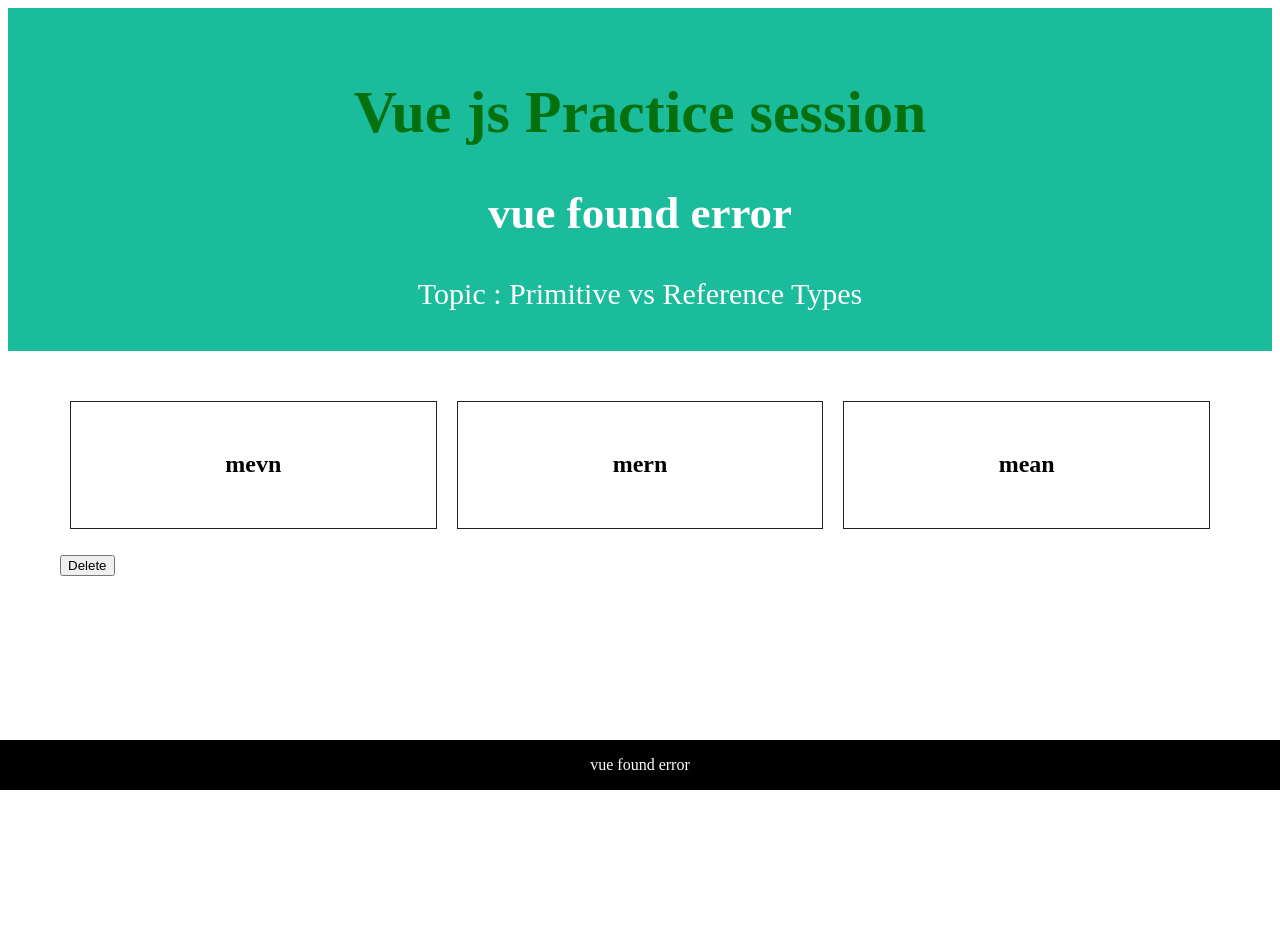
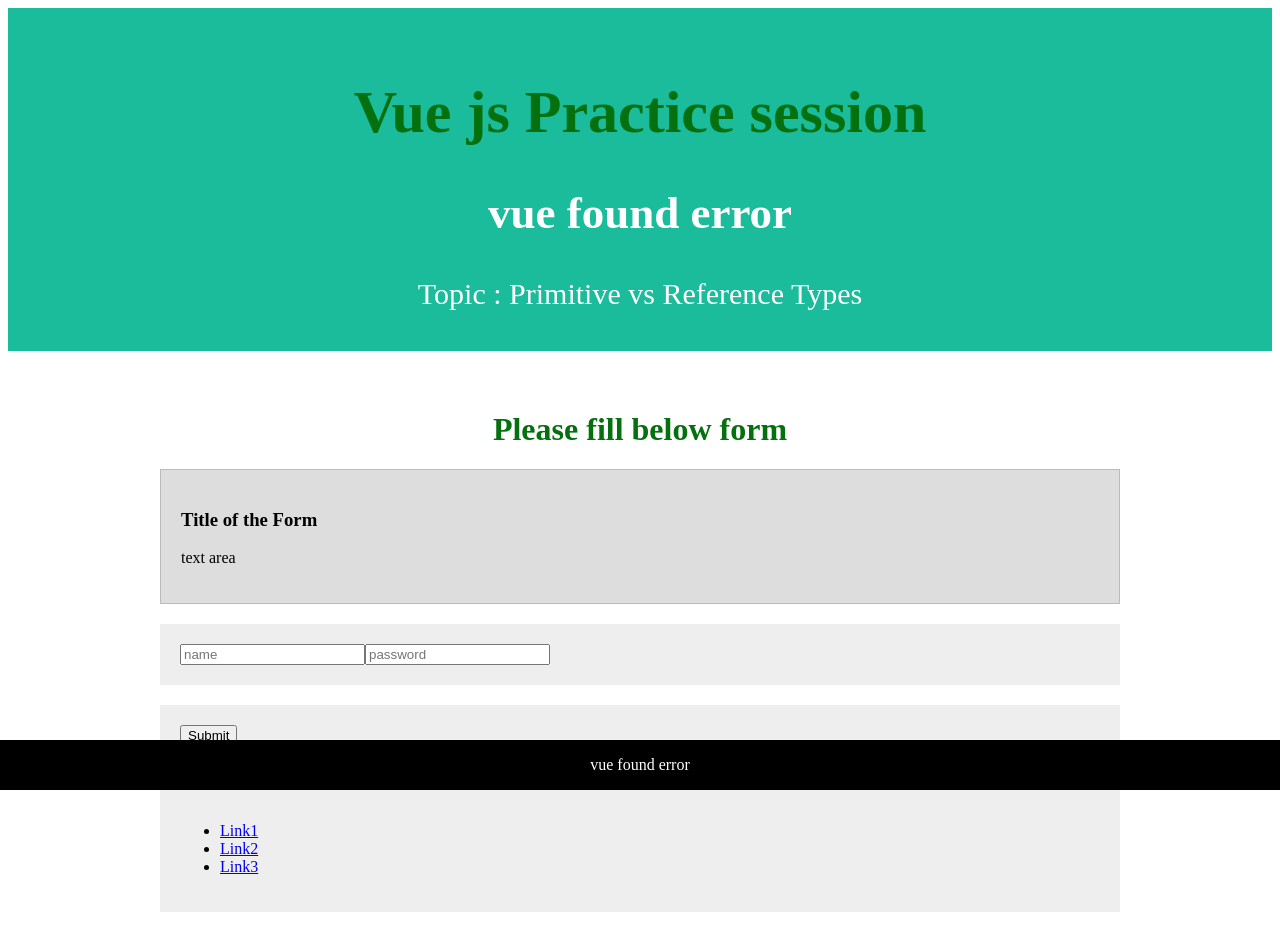
Before and after one commit to Usman209/Vue, a Vue app: page / in a window 1280 px wide. Shown: the top 952 px of the page. Before the commit the page ends 800 px from the top, so only its background shows below. Built offline with nearby package versions, Linux system fonts and the light colour scheme.

Commit message:
slot : html pass from one component to other
useful : say some one front developer create form . but the text where use e.g heading , paragraph or link like about..etc. already we defined in slot. so instead creating new . frontend developer can use this. this can be done using slot

```diff
--- a/src/App.vue
+++ b/src/App.vue
@@ -7,6 +7,26 @@
   <!-- <p>{{welcome()}}</p> -->
   <!-- <codey> </codey> -->
   <!-- <codeylocal> </codeylocal> -->
+
+<div>
+  <helperForm>
+    <div slot="form-header">
+   <h3>Title of the Form</h3>
+   <p>text area</p>
+    </div>
+        <div slot="form-field">
+    <input type="text" placeholder="name" required>
+    <input type="text" placeholder="password" required>
+
+        </div>
+                <div slot="form-control">
+                <button v-on:click="submit">Submit</button>
+                </div>
+
+
+  </helperForm>
+</div>
+
 
 <header-text v-bind:HeaderText="HeaderText" ></header-text>
 <!-- <hr> -->
@@ -23,14 +43,14 @@
 // import CodeLocal from './components/CodeLocal'
 import footer from './components/footer'
 import HeaderText from './components/Headertext'
-
+import helperForm from './components/helperForm'
 
 export default {
 
  components:{
    'app-footer':footer,
    'header-text':HeaderText,
-
+   'helperForm':helperForm
   //  'codeylocal':CodeLocal
 
  } ,
--- /dev/null
+++ b/src/components/helperForm.vue
@@ -0,0 +1,67 @@
+<template>
+<div>
+    <h1>Please fill below form</h1>
+    <form>
+<div id="form-header">
+    <slot name="form-header"></slot>
+</div>
+<div id="form-field">
+<slot name="form-field"></slot>
+
+</div>
+
+<div id="form-control">
+
+    <slot name="form-control"></slot>
+
+</div>
+
+<div id="usefull links">
+<ul>
+    <li><a href="#">Link1</a></li>
+    <li><a href="#">Link2</a></li>
+    <li><a href="#">Link3</a></li>
+
+</ul>
+
+</div>
+
+
+
+    </form>
+</div>
+
+</template>
+
+<script>
+export default {
+
+}
+</script>
+
+<style scoped>
+h1{
+    text-align: center;
+}
+form{
+    width: 100%;
+    max-width: 960px;
+    margin: 0 auto;
+}
+#useful-links ul{
+    padding: 0;
+}
+#useful-links li{
+    display: inline-block;
+    margin-right: 10px;
+}
+form > div{
+    padding: 20px;
+    background: #eee;
+    margin: 20px 0;
+}
+#form-header{
+    background: #ddd;
+    border: 1px solid #bbb;
+}
+</style>
```
